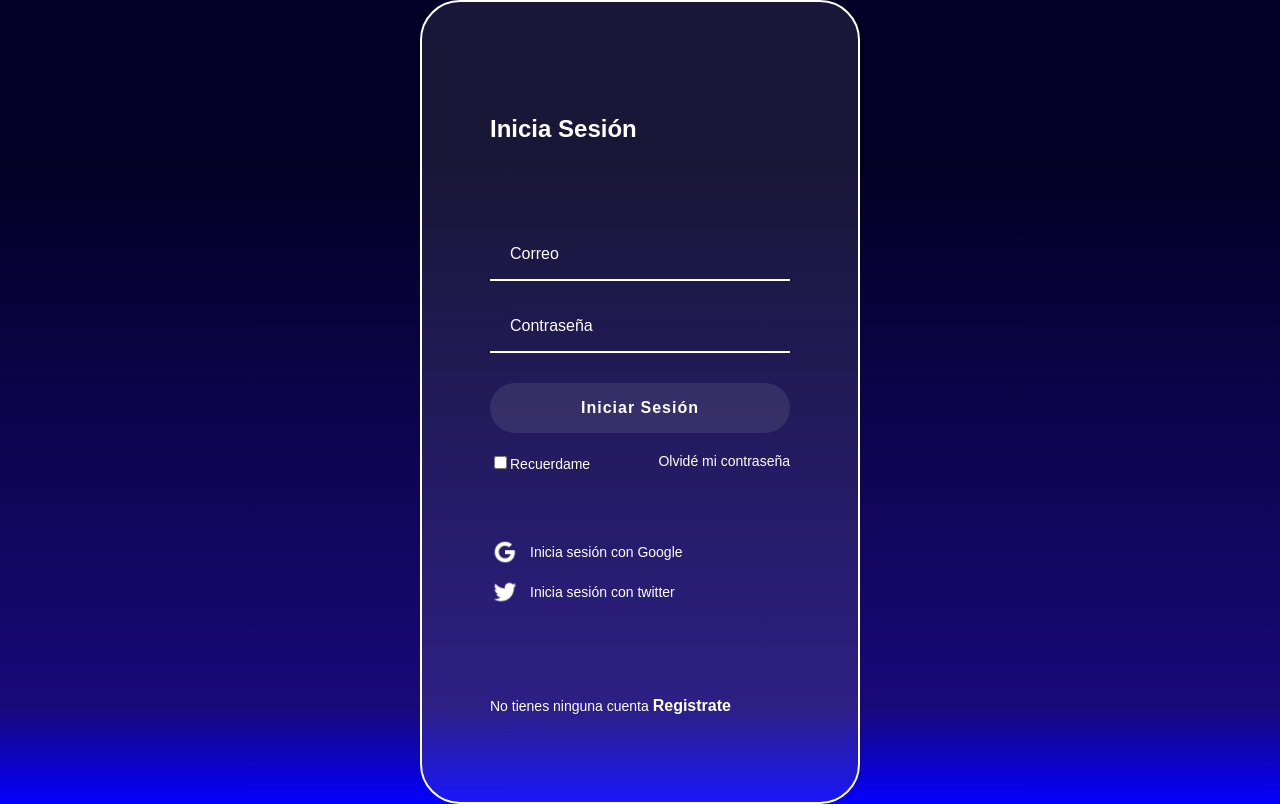
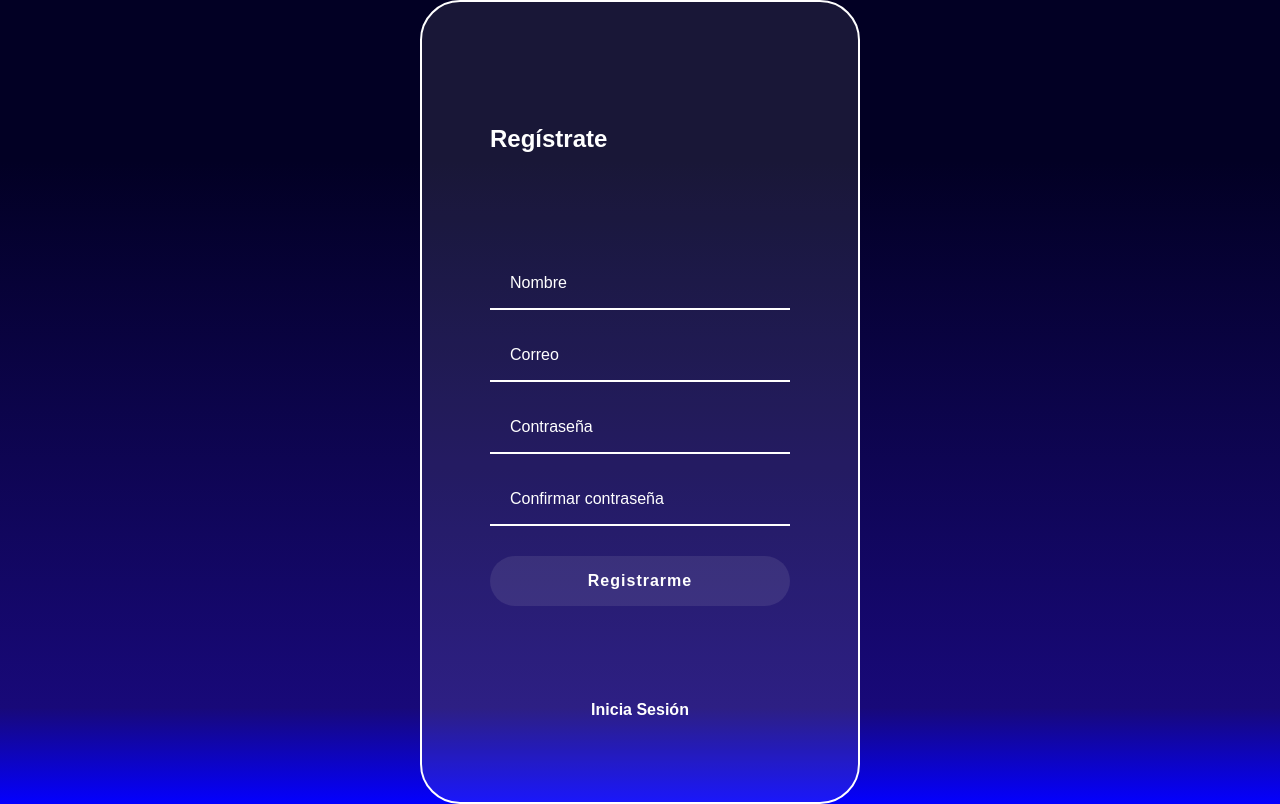
Before and after one commit to pedroalesp/Platzi-video-React, a React app: page /register in a window 1280 px wide. Built offline with nearby package versions, Linux system fonts and the light colour scheme; a web font is replaced by a local one.

Commit message:
Add register

```diff
--- /dev/null
+++ b/src/containers/Register.jsx
@@ -0,0 +1,43 @@
+import React from 'react';
+
+import '../assets/styles/components/Login.scss';
+
+const Register = () => (
+  <section className='register login'>
+    <section className='register__container login__container'>
+      <h2 tabIndex='0'>Regístrate</h2>
+      <form className='register__container--form login__container--form'>
+        <input
+          aria-label='Nombre'
+          type='text'
+          className='input'
+          placeholder='Nombre'
+        />
+        <input
+          aria-label='Correo'
+          type='text'
+          className='input'
+          placeholder='Correo'
+        />
+        <input
+          aria-label='Contraseña'
+          type='password'
+          className='input'
+          placeholder='Contraseña'
+        />
+        <input
+          aria-label='Confirmar contraseña'
+          type='password'
+          className='input'
+          placeholder='Confirmar contraseña'
+        />
+        <button className='button'>Registrarme</button>
+      </form>
+      <a className='register__container--sesion' href='/'>
+        Inicia Sesión
+      </a>
+    </section>
+  </section>
+);
+
+export default Register;
--- a/src/routes/App.js
+++ b/src/routes/App.js
@@ -1,13 +1,17 @@
 import React from 'react';
-import { BrowserRouter, Route } from 'react-router-dom';
+import { BrowserRouter, Route, Switch } from 'react-router-dom';
 
 import Home from '../containers/Home';
 import Login from '../containers/Login';
+import Register from '../containers/Register';
 
 const App = () => (
   <BrowserRouter>
-    <Route exact path='/' component={Home} />
-    <Route exact paht='/login' component={Login} />
+    <Switch>
+      <Route exact path='/' component={Home} />
+      <Route exact path='/login' component={Login} />
+      <Route exact path='/register' component={Register} />
+    </Switch>
   </BrowserRouter>
 );
 
```
